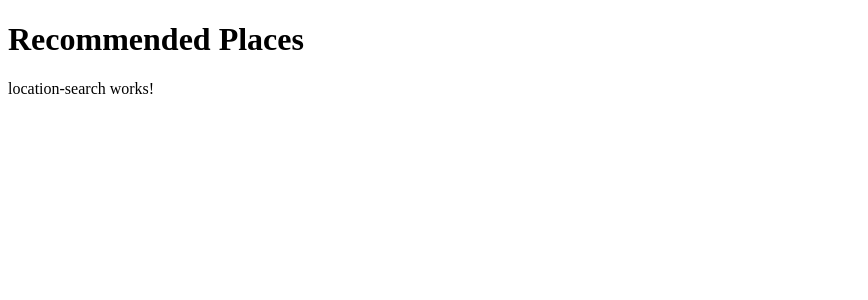
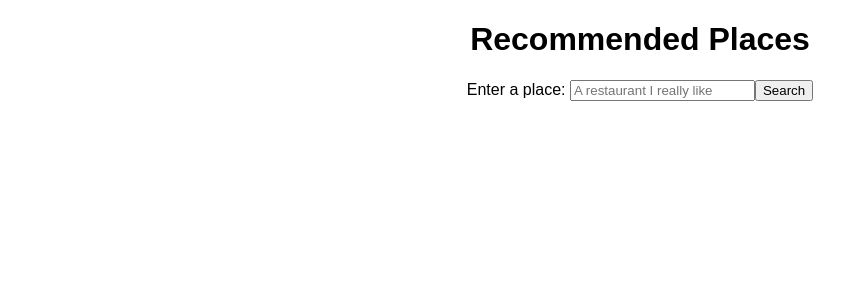
Before and after one commit to d-pepper/recommended-places-app, an Angular app: page / in a window 1280 px wide. Shown: the top 300 px of the page, without its empty margins (0-868 px from the left). Built offline with nearby package versions, Linux system fonts and the light colour scheme.

Commit message:
Added search input markup. Some basic page styling

```diff
--- a/src/app/app.component.css
+++ b/src/app/app.component.css
@@ -0,0 +1,4 @@
+* {
+    font-family: Arial, Helvetica, sans-serif;
+    text-align: center;
+}
--- a/src/app/location-search/location-search.component.html
+++ b/src/app/location-search/location-search.component.html
@@ -1,3 +1,6 @@
-<p>
-  location-search works!
-</p>
+<div>
+  <label>Enter a place:
+    <input placeholder="A restaurant I really like">
+    <button>Search</button>
+  </label>
+</div>
```
